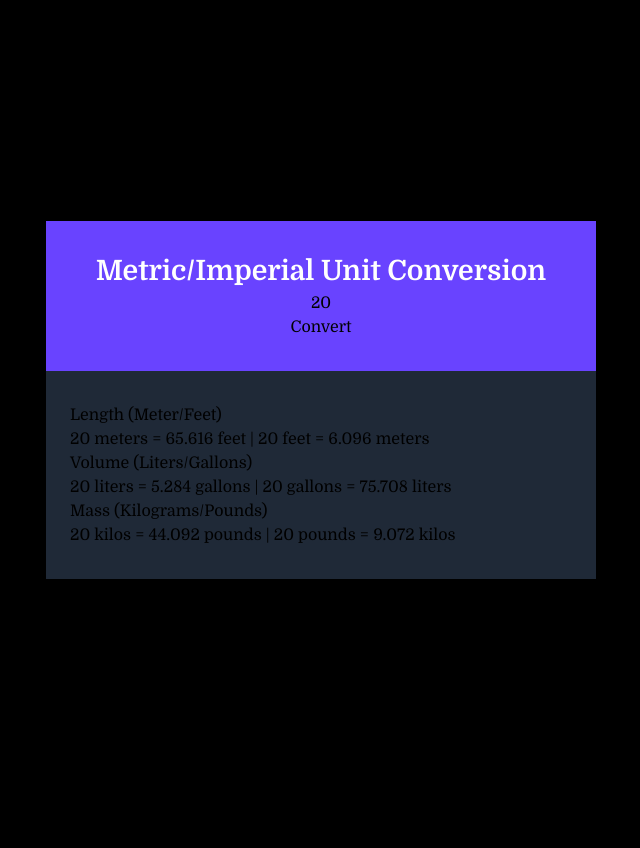
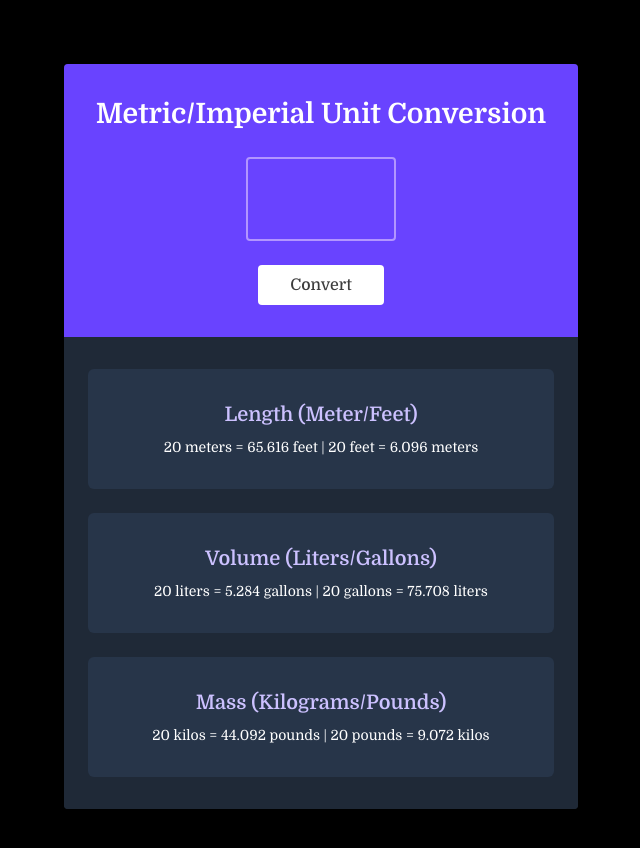
Before and after one commit to Timmydrax/convertly, a plain HTML site: page index.html in a window 1280 px wide. Shown: the whole page, without its empty margins (319-959 px from the left). Before the commit the page ends 800 px from the top, so only its background shows below. Drawn offline with nearby package versions, Linux system fonts and the light colour scheme.

Commit message:
STYLE: Styling using Tailwind CSS

```diff
--- a/index.html
+++ b/index.html
@@ -13,31 +13,64 @@
     <link rel="stylesheet" href="style.css" />
     <title>Convertly</title>
   </head>
-  <body class="w-screen min-h-screen font-[Domine] bg-black">
-    <main class="w-full h-screen flex flex-col items-center justify-center">
-      <section class="bg-[#1F2937] w-[420px] sm:w-[550px]">
-        <div class="bg-[#6943FF] flex flex-col items-center p-6 sm:p-8 w-full">
+  <body class="w-full min-h-screen font-[Domine] bg-black">
+    <main
+      class="w-full min-h-screen flex flex-col items-center justify-center py-8 sm:py-16 px-4"
+    >
+      <section class="bg-[#1F2937] max-w-[420px] sm:max-w-[550px] rounded-sm">
+        <div
+          class="bg-[#6943FF] flex flex-col items-center p-6 sm:p-8 w-full rounded-t-sm gap-6"
+        >
           <h1
             class="text-2xl sm:text-[28px] text-white font-extrabold text-center"
           >
             Metric/Imperial Unit Conversion
           </h1>
-          <p>20</p>
-          <button>Convert</button>
+          <input
+            class="w-[150px] h-[84px] rounded-sm border-[2px] border-[#b295ff] outline-none p-2 text-6xl font-extrabold text-white text-center"
+            type="number"
+            name="numberInput"
+            id="numberInput"
+          />
+          <button
+            class="bg-white text-base rounded-sm px-8 py-2 font-medium text-[#3d3d3d] cursor-pointer hover:bg-[#B295FF99] hover:text-white"
+          >
+            Convert
+          </button>
         </div>
 
-        <div class="w-full flex flex-col px-6 py-8 bg-[#1F2937]">
-          <div>
-            <h2>Length (Meter/Feet)</h2>
-            <p>20 meters = 65.616 feet | 20 feet = 6.096 meters</p>
+        <div
+          class="w-full flex flex-col px-6 py-8 bg-[#1F2937] rounded-b-sm gap-6"
+        >
+          <div
+            class="w-full bg-[#273549] py-8 items-center flex flex-col gap-2 rounded-md px-2"
+          >
+            <h2 class="text-xl font-semibold text-[#CCC1FF] text-center">
+              Length (Meter/Feet)
+            </h2>
+            <p class="text-sm text-white text-center">
+              20 meters = 65.616 feet | 20 feet = 6.096 meters
+            </p>
           </div>
-          <div>
-            <h2>Volume (Liters/Gallons)</h2>
-            <p>20 liters = 5.284 gallons | 20 gallons = 75.708 liters</p>
+          <div
+            class="w-full bg-[#273549] py-8 items-center flex flex-col gap-2 rounded-md px-2"
+          >
+            <h2 class="text-xl font-semibold text-[#CCC1FF] text-center">
+              Volume (Liters/Gallons)
+            </h2>
+            <p class="text-sm text-white text-center">
+              20 liters = 5.284 gallons | 20 gallons = 75.708 liters
+            </p>
           </div>
-          <div>
-            <h2>Mass (Kilograms/Pounds)</h2>
-            <p>20 kilos = 44.092 pounds | 20 pounds = 9.072 kilos</p>
+          <div
+            class="w-full bg-[#273549] py-8 items-center flex flex-col gap-2 rounded-md px-2"
+          >
+            <h2 class="text-xl font-semibold text-[#CCC1FF] text-center">
+              Mass (Kilograms/Pounds)
+            </h2>
+            <p class="text-sm text-white text-center">
+              20 kilos = 44.092 pounds | 20 pounds = 9.072 kilos
+            </p>
           </div>
         </div>
       </section>
--- a/style.css
+++ b/style.css
@@ -0,0 +1,12 @@
+/* Chrome, Safari, Edge, Opera */
+input[type="number"]::-webkit-outer-spin-button,
+input[type="number"]::-webkit-inner-spin-button {
+  -webkit-appearance: none;
+  margin: 0;
+}
+
+/* Firefox */
+input[type="number"] {
+  appearance: none;
+  -moz-appearance: textfield;
+}
```
